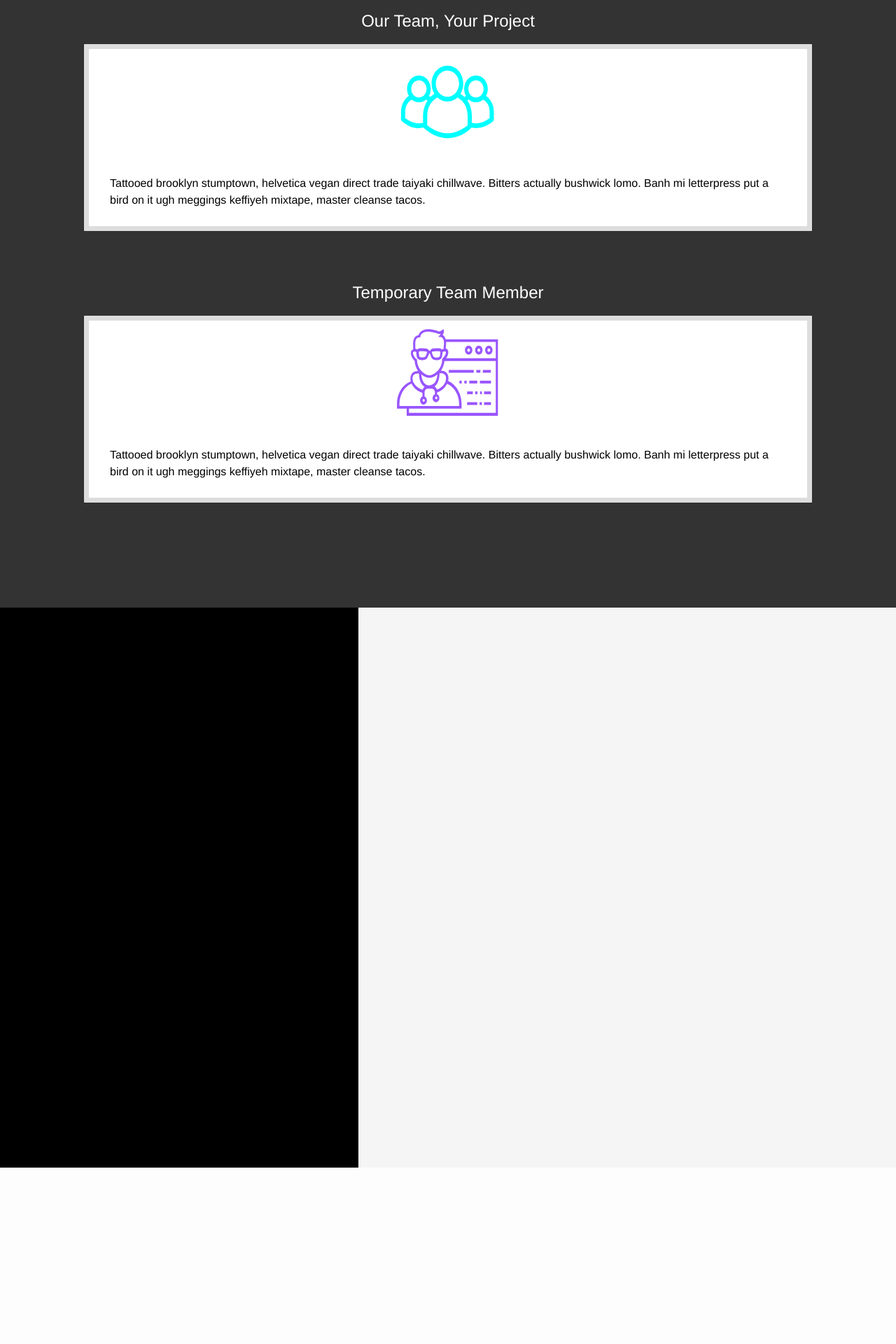
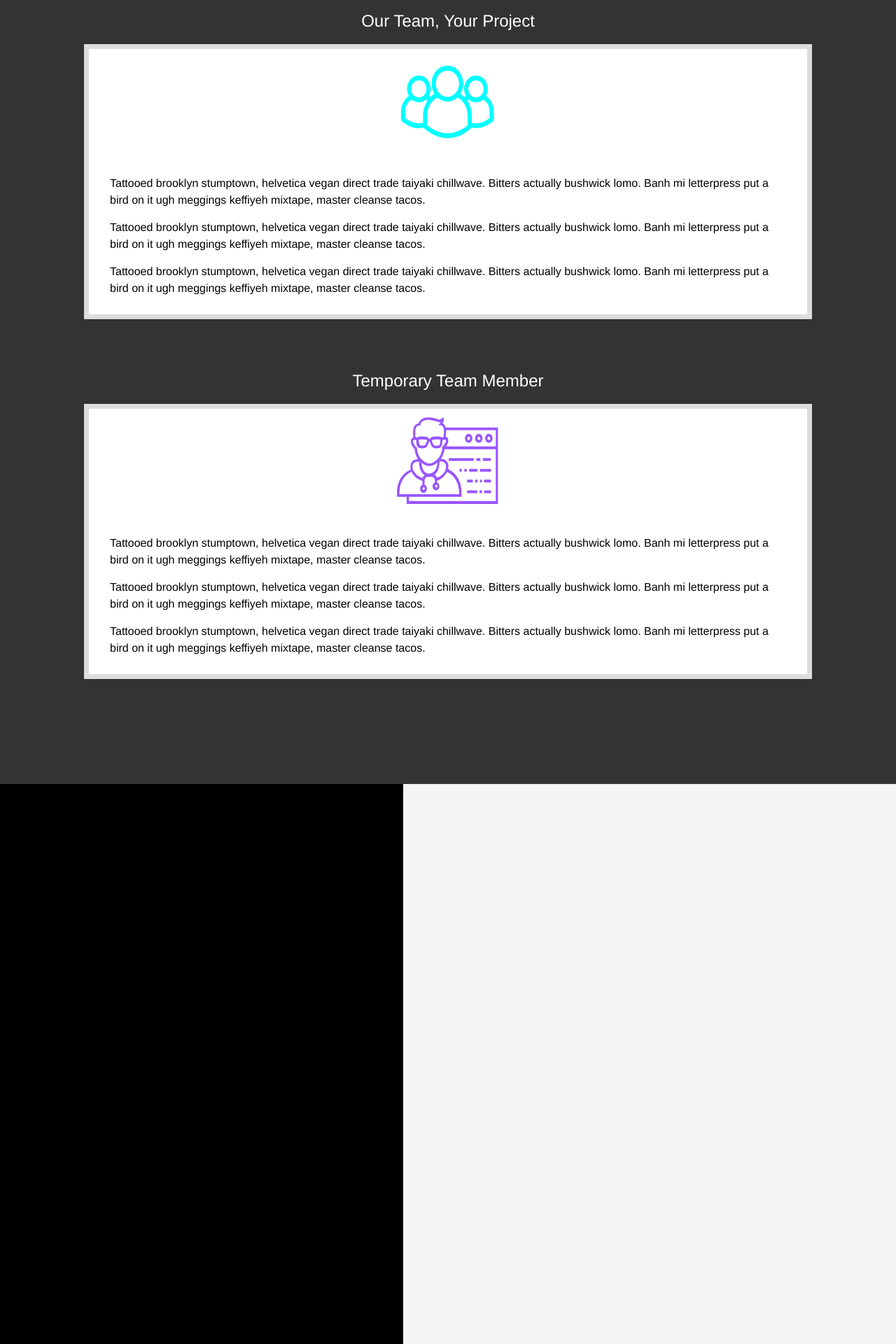
Before and after one commit to Andrew-Max/qubitix, a Jekyll site: the page built from index.html, in a window 1280 px wide. Shown: the part 1735-3655 px from the top of the page at 70% size. Built offline with Jekyll 4.4.1, drawn with Linux system fonts in a browser that asks for light colours; nearby versions of some CDN libraries; before the commit the page ends 3403 px from its top, so only the background shows below that.

Commit message:
started layout

```diff
--- a/_sass/_home.scss
+++ b/_sass/_home.scss
@@ -95,11 +95,11 @@ $light-background: #f5f5f5;
 
     &.image-container {
       background: black;
-      width: 40%;
+      width: 45%;
     }
     &.content-container {
       background: $light-background;
-      width: 60%;
+      width: 55%;
 
     }
   }
--- a/index.html
+++ b/index.html
@@ -64,6 +64,11 @@ layout: default
           type='mode' subtype='team'
           title="Our Team, Your Project" asset="team"
           grid='12' %}
+              <p>Tattooed brooklyn stumptown, helvetica vegan direct trade taiyaki chillwave. Bitters actually bushwick lomo. Banh mi letterpress put a bird on it ugh meggings keffiyeh mixtape, master cleanse tacos. </p>
+
+
+              <p>Tattooed brooklyn stumptown, helvetica vegan direct trade taiyaki chillwave. Bitters actually bushwick lomo. Banh mi letterpress put a bird on it ugh meggings keffiyeh mixtape, master cleanse tacos. </p>
+
 
               <p>Tattooed brooklyn stumptown, helvetica vegan direct trade taiyaki chillwave. Bitters actually bushwick lomo. Banh mi letterpress put a bird on it ugh meggings keffiyeh mixtape, master cleanse tacos. </p>
         {% include card_end.html %}
@@ -72,6 +77,11 @@ layout: default
           type='mode' subtype='individual'
           title="Temporary Team Member" asset="individual"
           grid='12' %}
+              <p>Tattooed brooklyn stumptown, helvetica vegan direct trade taiyaki chillwave. Bitters actually bushwick lomo. Banh mi letterpress put a bird on it ugh meggings keffiyeh mixtape, master cleanse tacos. </p>
+
+
+              <p>Tattooed brooklyn stumptown, helvetica vegan direct trade taiyaki chillwave. Bitters actually bushwick lomo. Banh mi letterpress put a bird on it ugh meggings keffiyeh mixtape, master cleanse tacos. </p>
+
 
               <p>Tattooed brooklyn stumptown, helvetica vegan direct trade taiyaki chillwave. Bitters actually bushwick lomo. Banh mi letterpress put a bird on it ugh meggings keffiyeh mixtape, master cleanse tacos. </p>
         {% include card_end.html %}
```
